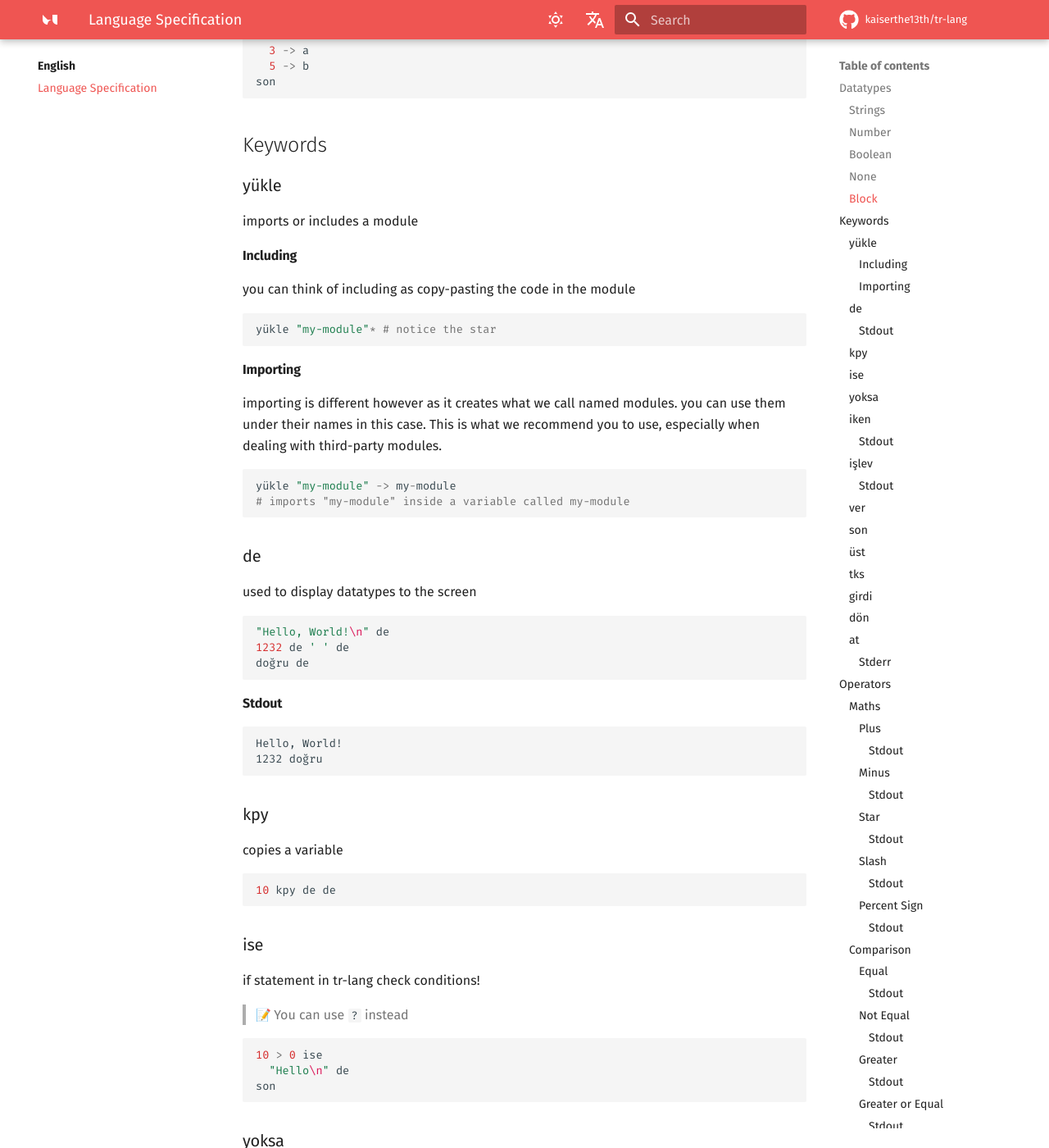
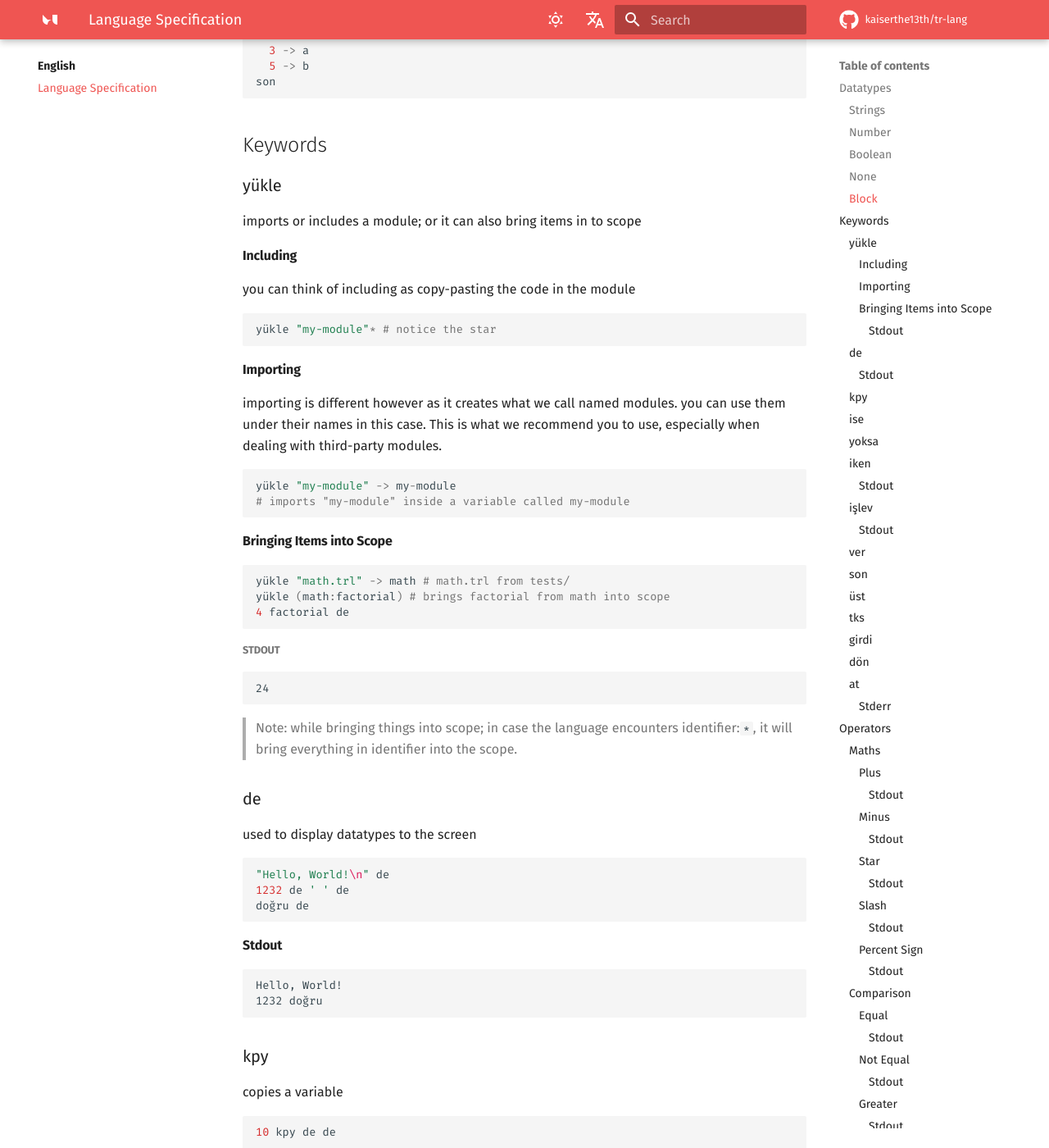
Before and after one commit to kaiserthe13th/tr-lang-docs, an MkDocs documentation site: the page built from docs/english/specification.md, in a window 1280 px wide and 1400 px high, scrolled down 831 px. Shown: the whole window at 82% size. Built offline with MkDocs 1.6.1 and Material for MkDocs 9.7.7, drawn with Linux system fonts in a browser that asks for light colours; emoji names are drawn with the system emoji font; comment, search, counter and statistics services are not loaded.

Commit message:
update docs to module-import-is-use

````diff
--- a/docs/english/specification.md
+++ b/docs/english/specification.md
@@ -40,12 +40,13 @@ son
 ## Keywords
 
 ### yükle
-imports or includes a module
+imports or includes a module; or it can also bring items in to scope
 #### Including
 you can think of including as copy-pasting the code in the module
 ```py
 yükle "my-module"* # notice the star
 ```
+
 #### Importing
 importing is different however as it creates what we call named modules.
 you can use them under their names in this case.
@@ -54,6 +55,19 @@ This is what we recommend you to use, especially when dealing with third-party m
 yükle "my-module" -> my-module
 # imports "my-module" inside a variable called my-module
 ```
+
+#### Bringing Items into Scope
+```py
+yükle "math.trl" -> math # math.trl from tests/
+yükle (math:factorial) # brings factorial from math into scope
+4 factorial de
+```
+##### Stdout
+```
+24
+```
+> Note: while bringing things into scope; in case the language encounters identifier:`*`,
+> it will bring everything in identifier into the scope.
 
 ### de
 used to display datatypes to the screen
````
Also changed, not shown: docs/türkçe/dil-spesifikasyonu.md (+13 -1 lines).
